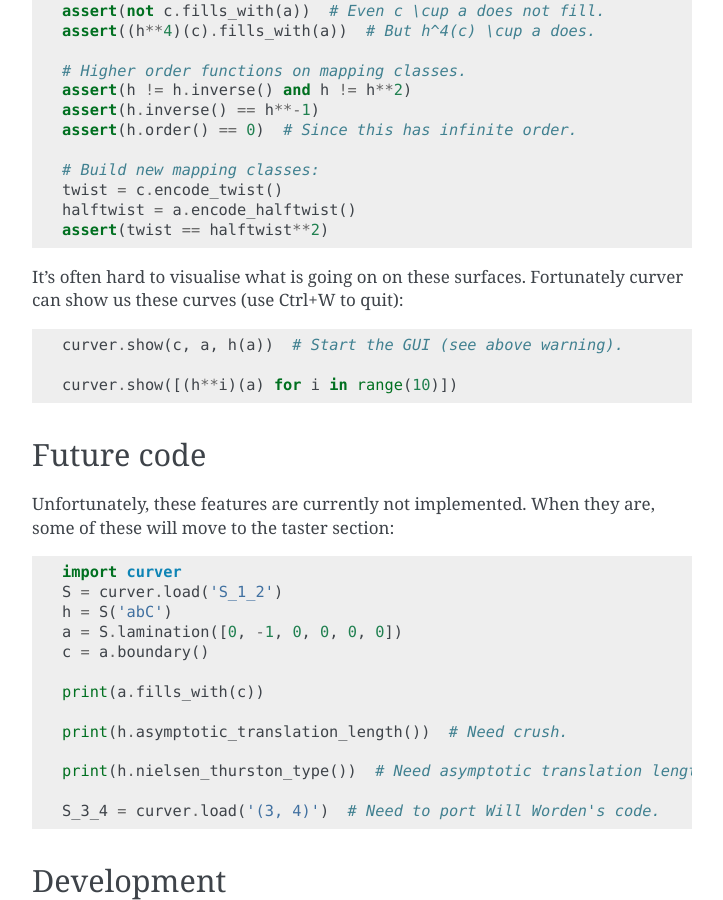
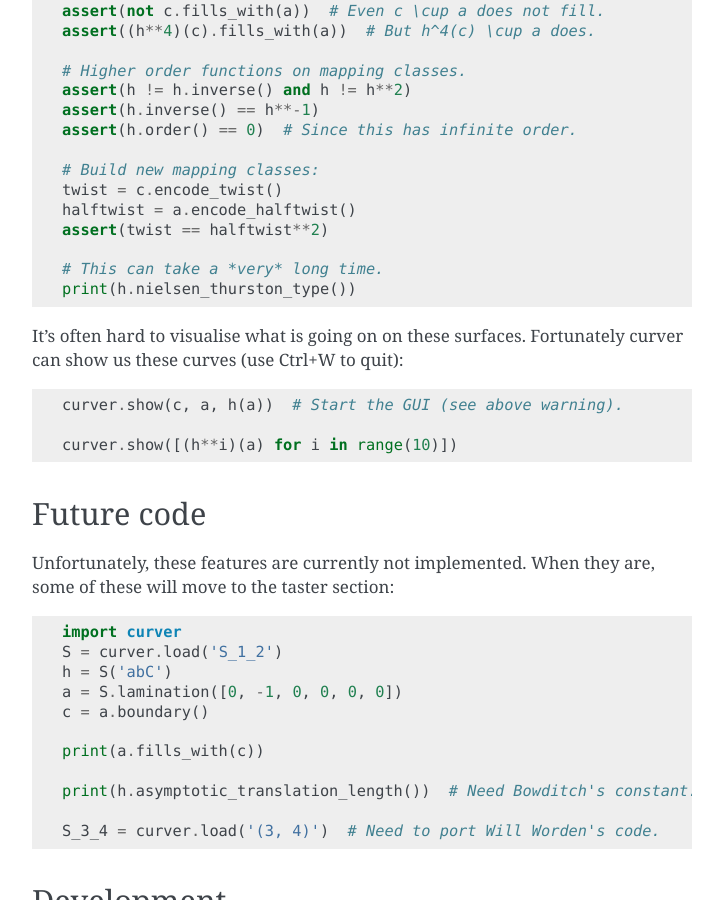
Before and after one commit to MarkCBell/curver, a Sphinx documentation site: the page built from docs/source/start.rst, in a window 1280 px wide and 900 px high, scrolled down 871 px. Shown: the whole window, without its empty margins (388-1111 px from the left). Built offline with Sphinx 7.4.7, drawn with Linux system fonts in a browser that asks for light colours.

Commit message:
Updated documentation.

```diff
--- a/docs/source/flipper.rst
+++ b/docs/source/flipper.rst
@@ -7,7 +7,7 @@ This means that curver can do many of the things that flipper can, however, curv
 
 	- Curves and Arcs are now proper classes.
 	- Homology is handled separately.
-	- The ability to perform Dehn twists about all curves.
+	- The ability to perform Dehn twists about all (multi)curves.
 	- The ability to perform half-twists about all arcs.
 	- Fast twists and half-twists.
 	- Polynomial-time curve simplification.
--- a/docs/source/start.rst
+++ b/docs/source/start.rst
@@ -47,6 +47,9 @@ This sample curver program loads the mapping class group of the twice-punctured
 	halftwist = a.encode_halftwist()
 	assert(twist == halftwist**2)
 
+	# This can take a *very* long time.
+	print(h.nielsen_thurston_type())
+
 It's often hard to visualise what is going on on these surfaces.
 Fortunately curver can show us these curves (use Ctrl+W to quit)::
 
@@ -68,9 +71,7 @@ When they are, some of these will move to the taster section::
 
 	print(a.fills_with(c))
 
-	print(h.asymptotic_translation_length())  # Need crush.
-
-	print(h.nielsen_thurston_type())  # Need asymptotic translation length.
+	print(h.asymptotic_translation_length())  # Need Bowditch's constant.
 
 	S_3_4 = curver.load('(3, 4)')  # Need to port Will Worden's code.
 
--- a/docs/source/summary.rst
+++ b/docs/source/summary.rst
@@ -1,6 +1,7 @@
 
 Curver is a program for performing calculations in the curve complex.
-Eventually it will implement the Bell--Webb algorithm [BellWebb16b]_ to determine the Nielsen--Thurston type of a mapping class.
+It implements the Bell--Webb algorithm [BellWebb16b]_ to determine the Nielsen--Thurston type of a mapping class.
+This algorithm runs in polynomial-time but the constants involved currently make the impractical.
 
 .. note:: The use of **Python 3** is *highly* preferred over Python 2.
 	Consider upgrading your applications and infrastructure if you find yourself *still* using Python 2 in production today.
```
